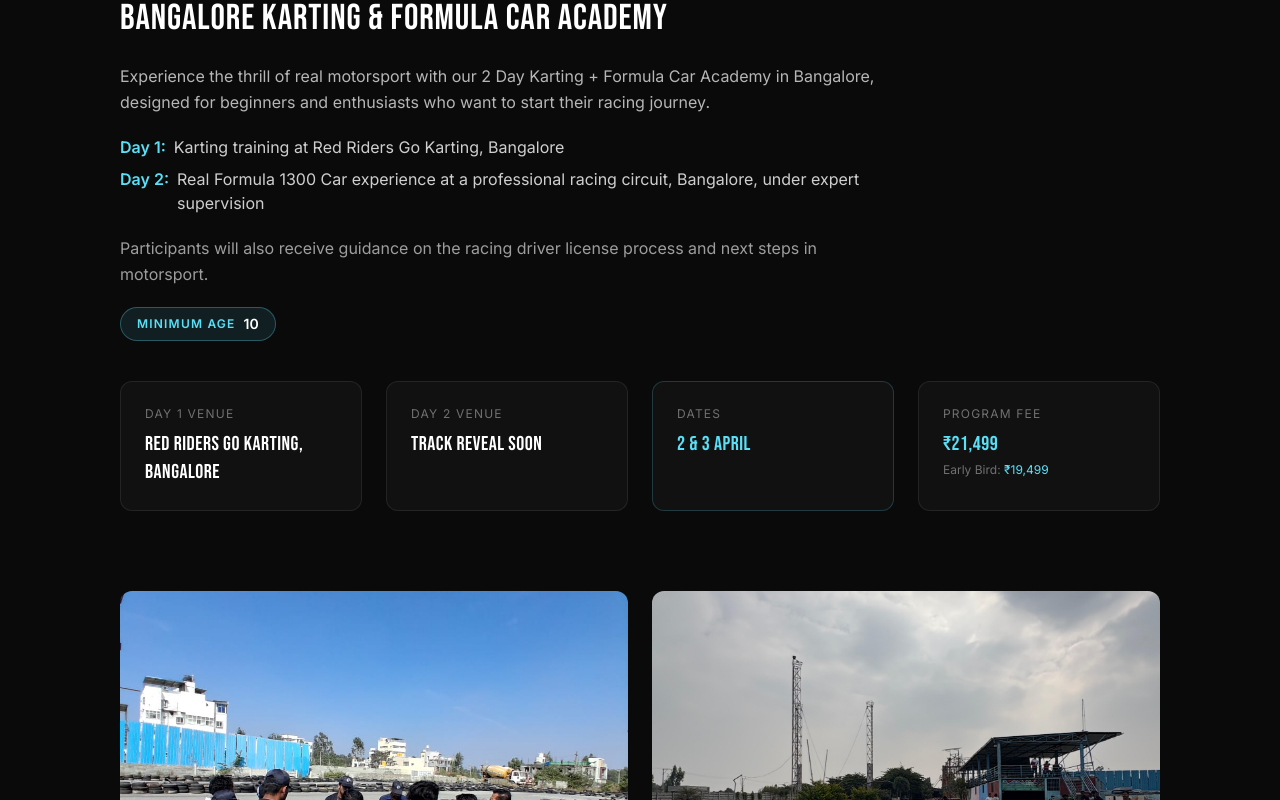
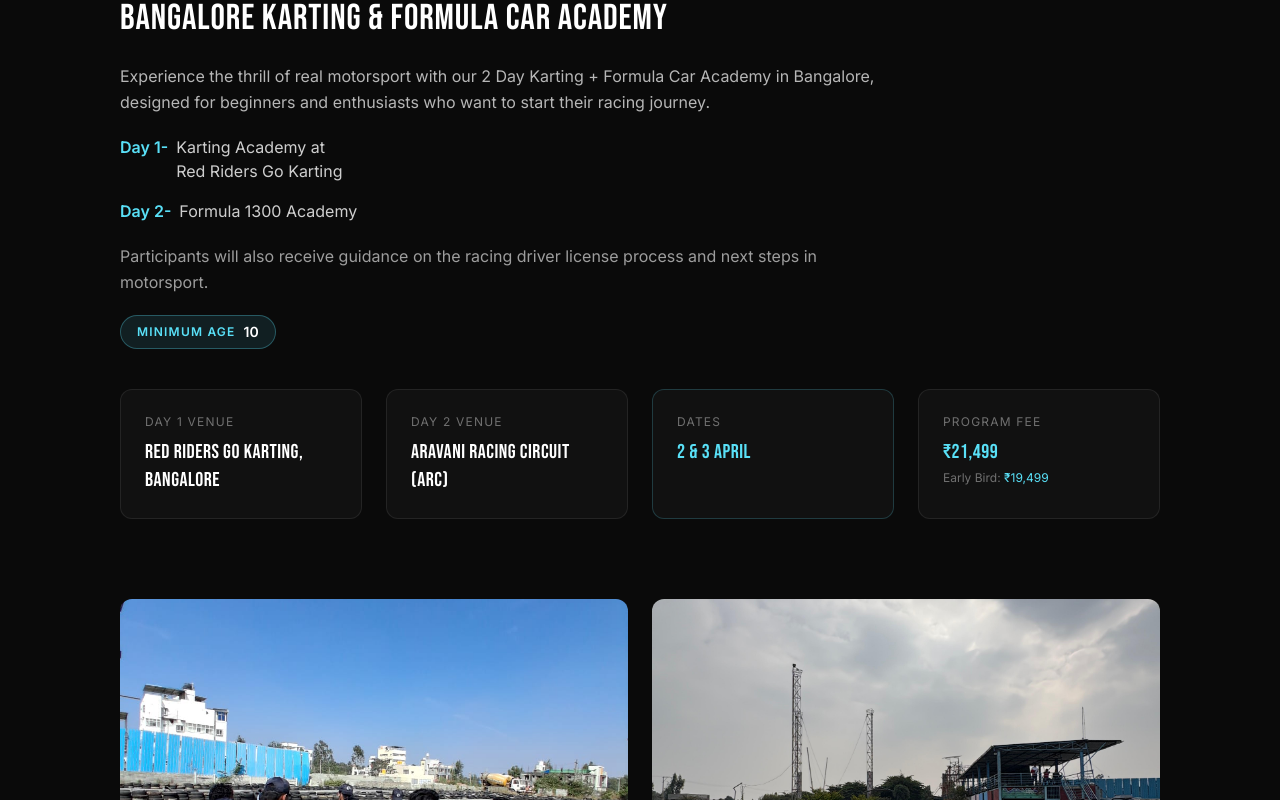
Before and after one commit to thecodinganvil/throttle_connectors, a Next.js app: page /academy/bangalore in a window 1280 px wide. Shown: the part 1220-2020 px from the top of the page. Built offline with nearby package versions, Linux system fonts and the light colour scheme.

Commit message:
bangalore academy location updated

```diff
--- a/src/app/academy/bangalore/page.tsx
+++ b/src/app/academy/bangalore/page.tsx
@@ -285,7 +285,7 @@
             <path d="M21 10c0 7-9 13-9 13s-9-6-9-13a9 9 0 0 1 18 0z" />
             <circle cx="12" cy="10" r="3" />
           </svg>
-          DAY 1: RED RIDERS GO KARTING · DAY 2: TRACK REVEAL SOON
+          DAY 1- KARTING ACADEMY AT RED RIDERS GO KARTING {` · `} DAY 2- FORMULA 1300 ACADEMY
         </p>
 
         {/* ── Hero Banner ── */}
@@ -320,15 +320,20 @@
               Experience the thrill of real motorsport with our 2 Day Karting + Formula Car Academy in Bangalore, designed for beginners and enthusiasts who want to start their racing journey.
             </p>
 
-            <div className="space-y-2">
-              <p className="text-white/80 text-sm sm:text-base flex items-start gap-2">
-                <span className="text-cyan font-semibold flex-shrink-0">Day 1:</span>
-                Karting training at Red Riders Go Karting, Bangalore
-              </p>
-              <p className="text-white/80 text-sm sm:text-base flex items-start gap-2">
-                <span className="text-cyan font-semibold flex-shrink-0">Day 2:</span>
-                Real Formula 1300 Car experience at a professional racing circuit, Bangalore, under expert supervision
-              </p>
+            <div className="space-y-4">
+              <div className="flex items-start gap-2 text-white/80 text-sm sm:text-base">
+                <span className="text-cyan font-semibold flex-shrink-0">Day 1-</span>
+                <span>
+                  Karting Academy at<br />
+                  Red Riders Go Karting
+                </span>
+              </div>
+              <div className="flex items-start gap-2 text-white/80 text-sm sm:text-base">
+                <span className="text-cyan font-semibold flex-shrink-0">Day 2-</span>
+                <span>
+                  Formula 1300 Academy
+                </span>
+              </div>
             </div>
 
             <p className="text-white/60 text-sm sm:text-base leading-relaxed">
@@ -356,7 +361,7 @@
                 Day 2 Venue
               </p>
               <p className="font-[family-name:var(--font-bebas)] text-white text-lg sm:text-xl tracking-wide">
-                Track Reveal Soon
+                Aravani Racing Circuit (ARC)
               </p>
             </div>
             <div className="bg-[#111111] rounded-xl p-5 sm:p-6 border border-cyan/20">
@@ -435,11 +440,11 @@
                     Day
                   </p>
                   <p className="font-[family-name:var(--font-bebas)] text-white text-xl tracking-wide">
-                    Karting Academy
+                    Day 1- Karting Academy at Red Riders Go Karting
                   </p>
                 </div>
               </div>
-              <p className="text-white/40 text-xs mb-6 mt-1">Red Riders Go Karting, Bangalore</p>
+              <p className="text-white/40 text-xs mb-6 mt-1">Bangalore</p>
               <div className="grid grid-cols-1 sm:grid-cols-2 gap-x-8 gap-y-3">
                 {[
                   "Complete karting fundamentals",
@@ -478,7 +483,7 @@
               <div className="absolute bottom-5 left-5 sm:bottom-8 sm:left-8">
                 <p className="text-white/50 text-xs tracking-[0.25em] uppercase mb-1">Day 2</p>
                 <p className="font-[family-name:var(--font-bebas)] text-cyan text-2xl sm:text-4xl tracking-wide">
-                  Formula 1300 Experience
+                  Formula 1300 Academy
                 </p>
               </div>
             </div>
@@ -494,11 +499,11 @@
                     Day
                   </p>
                   <p className="font-[family-name:var(--font-bebas)] text-white text-xl tracking-wide">
-                    Formula Car Academy — Formula 1300
+                    Day 2- Formula 1300 Academy
                   </p>
                 </div>
               </div>
-              <p className="text-white/40 text-xs mb-6">Track Reveal Soon</p>
+              <p className="text-white/40 text-xs mb-6">Aravani Racing Circuit (ARC)</p>
               <div className="grid grid-cols-1 sm:grid-cols-2 gap-6">
 
                 {/* Left – description */}
```
